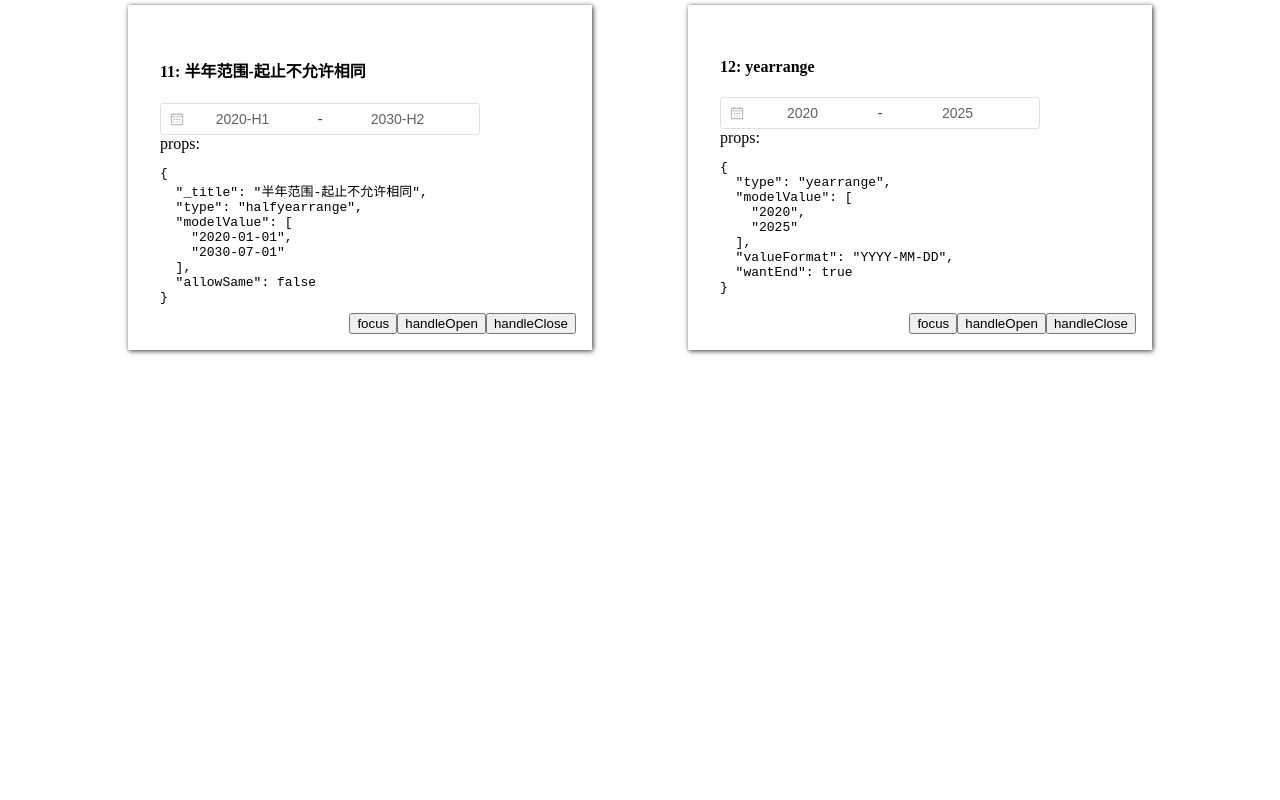
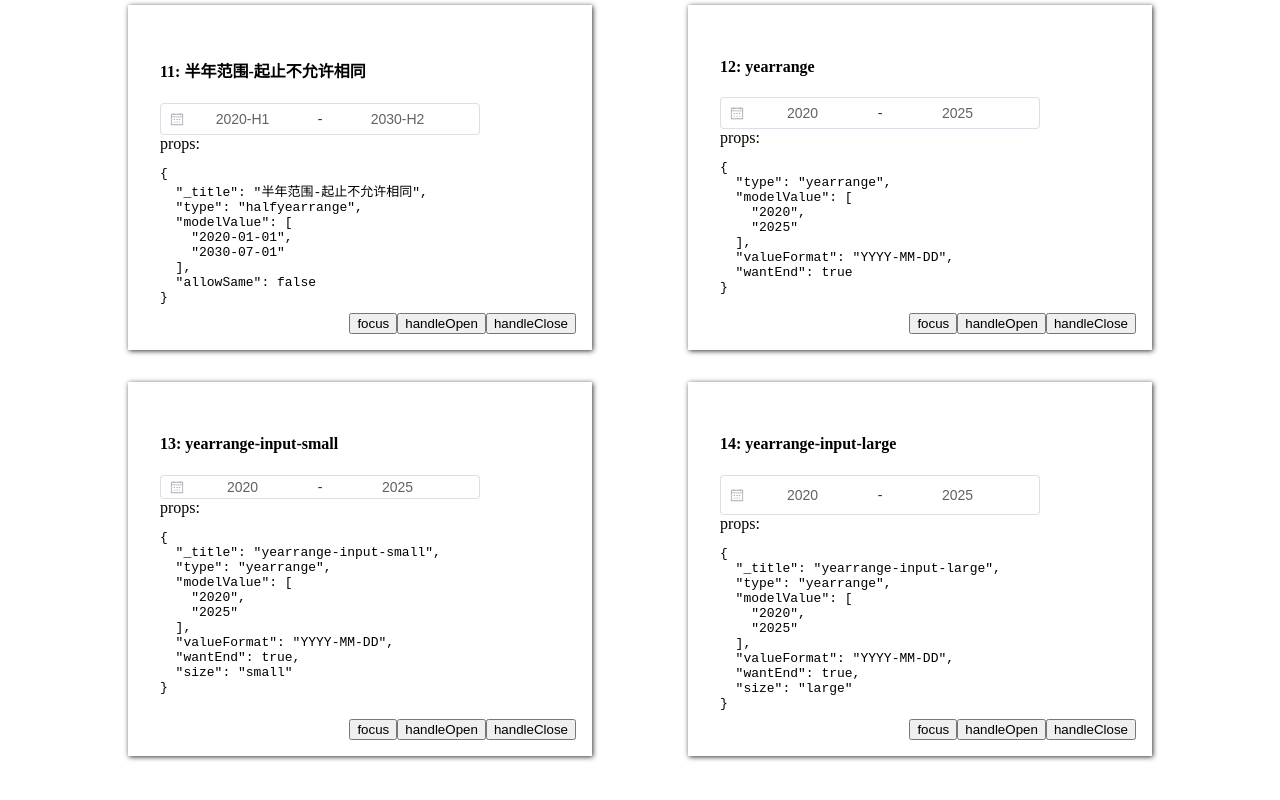
Before and after one commit to byronogis/datepicker-enhanced, a Vue app: page / in a window 1280 px wide. Shown: the part 1789-2589 px from the top of the page. Before the commit the page ends 2267 px from the top, so only its background shows below. Built offline with nearby package versions, Linux system fonts and the light colour scheme.

Commit message:
feat(prop): size
size?: 'large' | 'default' | 'small' = 'default'

```diff
--- a/demo/App.vue
+++ b/demo/App.vue
@@ -113,6 +113,27 @@ const yearrangeProps = reactive({
   wantEnd: true,
 })
 
+const yearrangeProps2 = reactive({
+  _title: 'yearrange-input-small',
+  type: 'yearrange',
+  modelValue: ['2020', '2025'],
+  disabledDate: disabledDateFn,
+  valueFormat: 'YYYY-MM-DD',
+  wantEnd: true,
+  size: 'small',
+})
+
+const yearrangeProps3 = reactive({
+  _title: 'yearrange-input-large',
+  type: 'yearrange',
+  modelValue: ['2020', '2025'],
+  disabledDate: disabledDateFn,
+  valueFormat: 'YYYY-MM-DD',
+  wantEnd: true,
+  size: 'large',
+})
+
+
 const items: any[] = [
   quarteryearProps,
   quarteryearProps2,
@@ -126,6 +147,8 @@ const items: any[] = [
   halfyearrangeProps2,
   halfyearrangeProps3,
   yearrangeProps,
+  yearrangeProps2,
+  yearrangeProps3,
 ]
 
 const DatePickerEnhancedRef = ref(null)
--- a/src/DatePickerEnhanced.vue
+++ b/src/DatePickerEnhanced.vue
@@ -18,6 +18,8 @@ type DateType =
 
 type DateModelType = string | number | Date
 
+type Size = 'large' | 'default' | 'small'
+
 interface Props {
   type: DateType
   modelValue: DateModelType | [DateModelType, DateModelType]
@@ -37,6 +39,7 @@ interface Props {
   disabledDate?: (date: Date) => boolean
   cellClassName?: (date: Date) => string
   teleported?: boolean
+  size?: Size
 
   style?: StyleValue
 
@@ -59,6 +62,7 @@ const props = withDefaults(defineProps<Props>(), {
   clearIcon: CircleClose,
   disabledDate: () => false,
   teleported: false,
+  size: 'default',
   style: '',
   wantEnd: false,
   allowSame: true,
@@ -105,6 +109,7 @@ provide('style', props.style)
 provide('editable', props.editable)
 provide('readonly', props.readonly) // 以及面板容器
 provide('disabled', props.disabled) // 以及面板容器
+provide('size', props.size)
 
 type DatePickerRef = InstanceType<typeof DatePickerQuarterHalfYear> | InstanceType<typeof DatePickerQuarterHalfYearRange>
 const datepickerRef = ref<DatePickerRef | null>(null)
--- a/src/components/DatePickerInput.vue
+++ b/src/components/DatePickerInput.vue
@@ -19,6 +19,7 @@ const style = inject<StyleValue>('style')
 const editable = inject<boolean>('editable')
 const readonly = inject<boolean>('readonly')
 const disabled = inject<boolean>('disabled')
+const size = inject<boolean>('size')
 
 const value = computed(() => props.modelValue)
 
@@ -46,6 +47,7 @@ export default {
     class="el-input el-input--prefix el-input--suffix el-date-editor el-date-editor--month el-tooltip__trigger el-tooltip__trigger"
     :class="{
       'is-disabled': disabled,
+      [`el-input--${size}`]: true,
     }"
     :style="style"
     @mouseenter="isMouseIn = true"
--- a/src/components/DatePickerInputRange.vue
+++ b/src/components/DatePickerInputRange.vue
@@ -20,6 +20,7 @@ const style = inject<StyleValue>('style')
 const editable = inject<boolean>('editable')
 const readonly = inject<boolean>('readonly')
 const disabled = inject<boolean>('disabled')
+const size = inject<boolean>('size')
 
 const startValue = computed(() => props.modelValue[0])
 const endValue = computed(() => props.modelValue[1])
@@ -42,6 +43,7 @@ defineExpose({
     class="el-date-editor el-date-editor--monthrange el-input__wrapper el-range-editor el-tooltip__trigger el-tooltip__trigger"
     :class="{
       'is-disabled': disabled,
+      [`el-input--${size}`]: true,
     }"
     :style="style"
     @mouseenter="isMouseIn = true"
```
Also changed, not shown: 2 other files (tests, documents, lock files or other folders).
